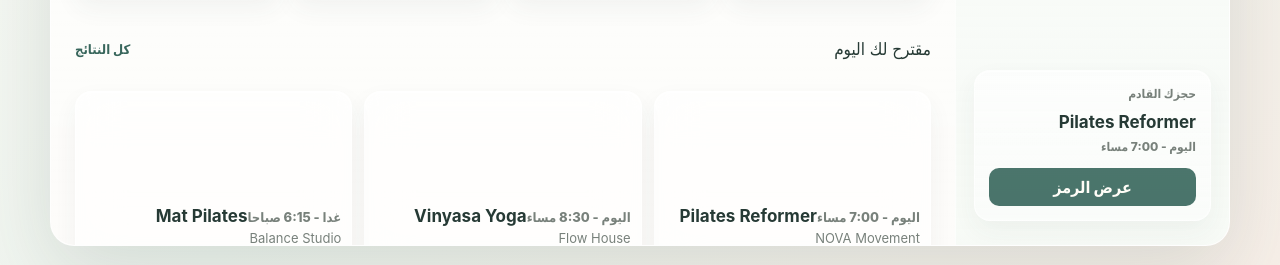
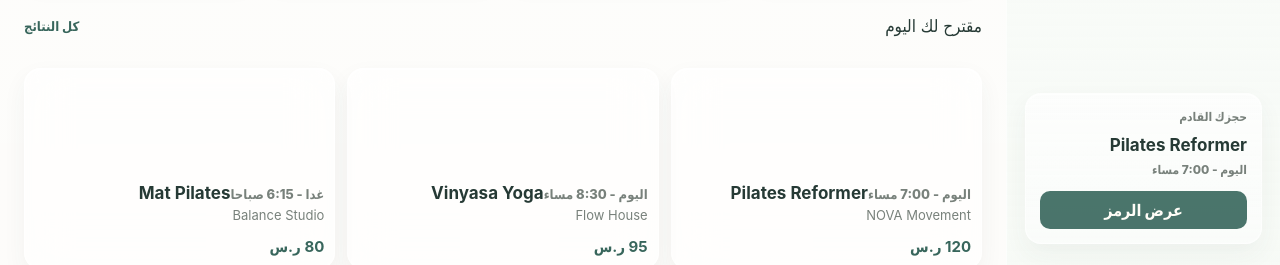
Before and after one commit to AbdulsalamQ/aura-prototype, a Next.js app: page / in a window 1280 px wide. Shown: the part 532-797 px from the top of the page. Built offline with nearby package versions, Linux system fonts and the light colour scheme; grey boxes are pictures that could not be loaded.

Commit message:
Make Aura fill the browser viewport

```diff
--- a/app/globals.css
+++ b/app/globals.css
@@ -52,7 +52,7 @@ body {
 }
 
 body {
-  min-height: 100vh;
+  min-height: 100dvh;
   margin: 0;
   background:
     linear-gradient(135deg, #fbfaf6 0%, #eef4ee 48%, #f7efe8 100%),
@@ -72,26 +72,28 @@ button {
 }
 
 .aura-stage {
-  min-height: 100dvh;
+  width: 100vw;
+  height: 100dvh;
   display: flex;
   align-items: stretch;
   justify-content: center;
-  padding: 22px;
+  overflow: hidden;
+  padding: 0;
 }
 
 .app-shell {
-  width: min(100%, 1120px);
-  height: calc(100dvh - 44px);
-  min-height: calc(100dvh - 44px);
+  width: 100vw;
+  height: 100dvh;
+  min-height: 100dvh;
   display: grid;
   grid-template-rows: minmax(0, 1fr) 82px;
   overflow: hidden;
-  border: 1px solid rgba(255, 255, 255, 0.72);
-  border-radius: 24px;
+  border: 0;
+  border-radius: 0;
   background:
     linear-gradient(180deg, rgba(255, 255, 255, 0.72), rgba(255, 255, 255, 0.46)),
     #fbfaf6;
-  box-shadow: var(--shadow);
+  box-shadow: none;
 }
 
 .desktop-shell {
@@ -120,17 +122,17 @@ button {
 }
 
 .desktop-shell {
-  width: min(100%, 1180px);
-  height: calc(100dvh - 44px);
-  min-height: 720px;
+  width: 100vw;
+  height: 100dvh;
+  min-height: 100dvh;
   overflow: hidden;
   direction: ltr;
-  border: 1px solid rgba(255, 255, 255, 0.72);
-  border-radius: 24px;
+  border: 0;
+  border-radius: 0;
   background:
     linear-gradient(180deg, rgba(255, 255, 255, 0.72), rgba(255, 255, 255, 0.46)),
     #fbfaf6;
-  box-shadow: var(--shadow);
+  box-shadow: none;
 }
 
 .desktop-sidebar {
```
